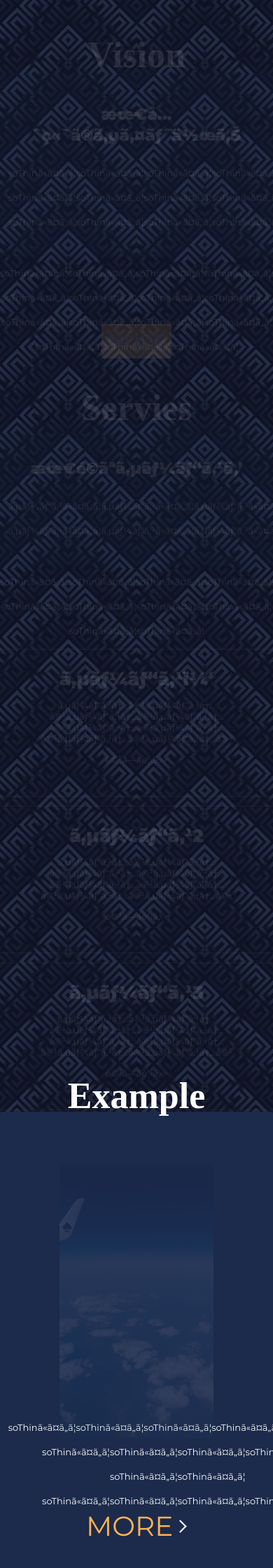
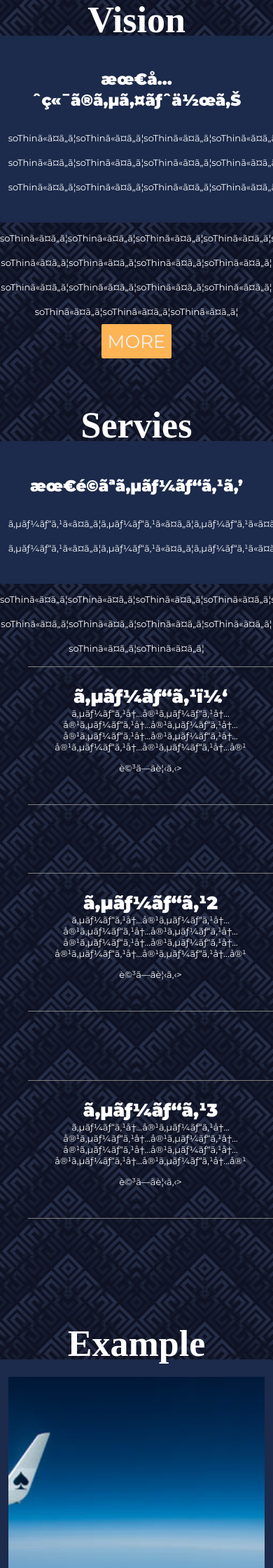
Before and after one commit to soThin/soThin-, a PHP site: page / in a window 390 px wide; the page is wider, and only the part inside the window is pictured. Shown: the part 845-3085 px from the top of that part at 70% size. Run offline with PHP 8.4, Linux system fonts and the light colour scheme.

Commit message:
Add files via upload

```diff
--- a/index.html
+++ b/index.html
@@ -56,107 +56,89 @@
     </nav>
     <header role="banner" class="flex header_wrapper">
         <div class="inline-center header_content">
-            <div class="header_item" id="item1">
             <h1 class="header_title serif inv_mv">soThin</h1>
-                <p class="header_descripiton fade_mv">- 良心的な価格で、優れたデザインと機能性を -</p>
-            </div>
+            <p class="fade_mv">- 良心的な価格で、優れたデザインと機能性を -</p>
         </div>
     </header>
     <main class="container">
-        <div class="main_wrapper">
 
-            <section id="visionIndex" class="main_element">
-                <div class="element_top inv_mv">
-                    <div class="main_description">
+
+        <section id="visionIndex">
+            <div class="main_wrapper inv_mv">
                 <h2 class="main_title title serif">Vision</h2>
-                        <h3 class="descripton_title">最先端のサイト作り</h3>
-                        <div class="card_item">
+                <h3>最先端のサイト作り</h3>
                 <p>soThinについてsoThinについてsoThinについてsoThinについて</p>
                 <p>soThinについてsoThinについてsoThinについてsoThinについてsoThinについてsoThinについて</p>
                 <p>soThinについてsoThinについてsoThinについてsoThinについてsoThinについてsoThinについて</p>
             </div>
-                    </div>
-                </div>
-                <div class="element_bottom inv_mv">
-                    <div class="bottom_descriptin">
+            <div class="inv_mv">
                 <p>soThinについてsoThinについてsoThinについてsoThinについてsoThinについて</p>
                 <p>soThinについてsoThinについてsoThinについてsoThinについて</p>
                 <p>soThinについてsoThinについてsoThinについてsoThinについて</p>
                 <p>soThinについてsoThinについてsoThinについて</p>
-                    </div>
             </div>
             <a href="contact.html" class="main_btn inv_mv">MORE</a>
         </section>
 
 
 
-            <section id="servisIndex" class="main_element">
-                <div class="element_top inv_mv">
-                    <div class="main_description">
+        <section id="servisIndex">
+            <div class="main_wrapper inv_mv">
                 <h2 class="main_title title serif">Servies</h2>
-                        <h3 class="descripton_title">最適なサービスを</h3>
-                        <div class="card_item">
+                <h3>最適なサービスを</h3>
                 <p>サービスについてサービスについてサービスについてサービスについてサービスについてサービスについて</p>
                 <p>サービスについてサービスについてサービスについてサービスについてサービスについて</p>
             </div>
-                    </div>
-                </div>
-                <div class="element_bottom inv_mv">
-                    <div class="bottom_descriptin">
+            <div class="inv_mv">
                 <p>soThinについてsoThinについてsoThinについてsoThinについてsoThinについて</p>
                 <p>soThinについてsoThinについてsoThinについてsoThinについて</p>
                 <p>soThinについてsoThinについて</p>
             </div>
-                </div>
-                <div class="main_content grid grid-3">
+            <ul class="main_content grid grid-3">
                 <a href="#">
-                        <div class="content_card item inv_mv" id="itemA">
-                            <h2 class="content_card_title">
+                    <li class="inv_mv">
+                        <h2 class="card_title">
                             サービス１
                         </h2>
-                            <p class="content_card_text">サービス内容サービス内容サービス内容サービス内容サービス内容サービス内容サービス内容サービス内容</p>
+                        <p class="card_text">サービス内容サービス内容サービス内容サービス内容サービス内容サービス内容サービス内容サービス内容</p>
                         <p>詳しく見る></p>
-                        </div>
+                    </li>
                 </a>
                 <a href="#">
-                        <div class="content_card inv_mv" id="itemB">
-                            <h2 class="content_card_title">
+                    <li class="inv_mv">
+                        <h2 class="card_title">
                             サービス2
                         </h2>
-                            <p class="content_card_text">サービス内容サービス内容サービス内容サービス内容サービス内容サービス内容サービス内容サービス内容</p>
+                        <p class="card_text">サービス内容サービス内容サービス内容サービス内容サービス内容サービス内容サービス内容サービス内容</p>
                         <p>詳しく見る></p>
-                        </div>
+                    </li>
                 </a>
                 <a href="#">
-                        <div class="content_card inv_mv" id="itemC">
-                            <h2 class="content_card_title">
+                    <li class="inv_mv">
+                        <h2 class="card_title">
                             サービス3
                         </h2>
-                            <p class="content_card_text">サービス内容サービス内容サービス内容サービス内容サービス内容サービス内容サービス内容サービス内容</p>
+                        <p class="card_text">サービス内容サービス内容サービス内容サービス内容サービス内容サービス内容サービス内容サービス内容</p>
                         <p>詳しく見る></p>
-                        </div>
+                    </li>
                 </a>
-                </div>
+            </ul>
         </section>
 
-            <section id="exampleIndex" class="element_top">
-                <div class="main_description example">
+        <section id="exampleIndex">
+            <div class="main_wrapper">
                 <h2 class="main_title title serif">Example</h2>
                 <div class="grid grid-2 main_content">
-                        <img class="example_img inv_mv" src="./lib/images/Sora.jpg" alt="">
-                        <div class="grid grid-1">
-                            <div class="example_description">
-                                <div class="descriptin_inner">
+                    <img class="inv_mv" src="./lib/images/Sora.jpg" alt="">
+                    <div class="main_inner">
+                        <h3>最適なサービスを</h3>
+                        <div>
                             <p>soThinについてsoThinについてsoThinについてsoThinについてsoThinについて</p>
                             <p>soThinについてsoThinについてsoThinについてsoThinについて</p>
-
                             <p>soThinについてsoThinについて</p>
                             <p>soThinについてsoThinについてsoThinについてsoThinについて</p>
                         </div>
-                            </div>
-                            <div class="flex">
-                                <a href="contact.html" class="flex contact_btn">MORE<span></span></a>
-                            </div>
+                        <a href="contact.html" class="inner_btn">MORE<span></span></a>
                     </div>
                 </div>
             </div>
@@ -164,8 +146,8 @@
 
 
         <section id="supportIndex">
-                <h2 class="support_title title serif">Support</h2>
-                <div class="grid grid-1 inline-center support_card">
+            <h2 class="title serif">Support</h2>
+            <div class="grid grid-1 inline-center">
                 <div class=" grid main_card hrz inv_mv">
                     <div class="card_header">
                         <img alt="card cap" src="https://dl.dropbox.com/s/ds26zx6k0fa9550/img1.jpeg?dl=0" class="card_img card_left">
@@ -186,7 +168,7 @@
                             parturient montes, nascetur ridiculus mus.</p>
                         <a class="flex card_btn" href="#">MORE</a>
                     </div>
-                        <div class="card_header box2">
+                    <div class="card_header">
                         <img alt="card cap" src="https://dl.dropbox.com/s/ds26zx6k0fa9550/img1.jpeg?dl=0" class="card_img card_right">
                     </div>
                 </div>
@@ -203,27 +185,27 @@
                     </div>
                 </div>
                 <div class="grid main_card hrz toRight flexbox inv_mv">
-                        <div class="card_body box1">
+                    <div class="card_body">
                         <h2 class="card_title">Marketing</h2>
                         </h2>
-                            <p class="card_text box2">Lorem ipsum dolor sit amet, consectetuer adipiscing elit.
+                        <p class="card_text">Lorem ipsum dolor sit amet, consectetuer adipiscing elit.
                             Aenean
                             commodo ligula eget dolor. Aenean massa. Cum sociis natoque penatibus et magnis dis
                             parturient montes, nascetur ridiculus mus.</p>
                         <a class="flex card_btn" href="#">MORE</a>
                     </div>
-                        <div class="card_header box2">
+                    <div class="card_header">
                         <img alt="card cap" src="https://dl.dropbox.com/s/ds26zx6k0fa9550/img1.jpeg?dl=0" class="card_img card_right">
                     </div>
                 </div>
             </div>
         </section>
 
-            <section class="main_element inv_mv">
-                <div class="main_description">
+        <section id="profileIndex" class="inv_mv">
+            <div class="main_wrapper">
                 <h2 class="main_title title serif">Profile</h2>
 
-                    <table class="about_table">
+                <table>
                     <tr>
                         <td>社名</td>
                         <td>soThin</td>
@@ -259,7 +241,7 @@
                         </td>
                     </tr>
                     <tr>
-                            <td class="table_text">主な取引先</td>
+                        <td>主な取引先</td>
                         <td>
 
                             <table>
@@ -277,22 +259,23 @@
                         </td>
                     </tr>
                 </table>
-                    <a href="contact.html" class="flex contact_btn">CONTACT<span></span></a>
+                <a href="contact.html" class="flex inner_btn">CONTACT<span></span></a>
             </div>
         </section>
-        </div>
     </main>
     <footer class="footer_wrapper flex">
-        <div class="footer_inner inline-center">
+        <ul class="footer_list">
+            <li>
                 <a class="footer_link" href="#top">
                     プライバシーポリシー
                 </a>
-
+            </li>
+            <li>
                 <a class="footer_link" href="#top">
                     サイトマップ
                 </a>
-
-        </div>
+            </li>
+        </ul>
         <p class="footer_text">Copyright@ Anonymous</p>
     </footer>
 </body>
--- a/style.css
+++ b/style.css
@@ -18,6 +18,15 @@ html,body{
     background-image: url('./lib/images/fancy-pants.jpg');
     background-size:50% auto;
     color: white;
+}
+a{
+    text-decoration: none;
+}
+ul {
+    list-style: none;
+  }
+.inline-center{
+    text-align: center;
 }
 /*font-size setting*/
 h1{
@@ -350,10 +323,17 @@ main h4{
 main h5{
 	padding: .5rem;
 }
+.main_wrapper{
+    position: relative;
+    background-color: #1C2A4B;
+    margin-top: 4rem;
+    border-radius: 3px;
+    padding: 3vh 3vw;
+}
 .main_card{
 	position: relative;
 	width: 100%;
-	background-color:var(--base-color);
+	background-color:cadetblue;
 }
 .main_card.grid{
 	grid-gap: 0;
@@ -578,260 +597,67 @@ main h5{
 
 
 
-/*setting*/
-@import
-url("https://dl.dropbox.com/s/jfw6geqazhwylbp/iota.css?dl=0");
-:root{
-    --base-color:rgb(240,240,240);
-    --font-color:rgb(27,27,27);
-    --main-color:rgb(88, 74, 176);/*#584AB0*/
-    --sub-color:rgb(204, 206, 113);/*#CCCE71*/
-    --accent-color:rgb(253, 180, 85);/*#FDB455*/
-}
-/*ここから*/
-.navbar_wrapper{
-    position: relative;
-    grid-gap: 0;
-    -ms-grid-columns: 3rem 1fr;
-    grid-template-columns: 3rem 1fr;
-    width: 100%;
-    margin: 0;
-    background-color: var(--base-color);
-    text-align: center;
-  overflow:hidden;
-    z-index: 900;
-}
-.navbar_brand{
-    grid-column: 1;
-    padding: 0 .5rem;
-}
-.navbar_logo{
-    display: block;
-    width: 2rem;
-    height: 2rem;
-    background-size: contain;
+
+/*visionIndex*/
+#visionIndex{
+    background-size: cover;
+    background-position: center;
     background-repeat: no-repeat;
-    background-position: center;
-}
-.navbar_wrapper .navbar_logo{
-    width: 100%;
-    height: auto;
-}
-.navbar_list{
-    grid-column: 2;
-    padding: 0;
-    margin: .75rem 0;
-    line-height: 1;
-}
-.navbar_list li{
-    display: inline-block;
-    list-style: none;
-}
-.navbar_wrapper .navbar_link,.navbar_wrapper .navbar_link:hover{
-    position: relative;
-    display: inline-block;
-    padding: 0 .125rem;
-    margin: .25rem .375rem;
-    color: var(--font-color);
-    text-transform: uppercase;
-    text-decoration: none;
-    list-style: none;
-    overflow: hidden;
-    transition: .3s;
-}
-.navbar_toggler{
-    position: relative;
-    grid-column: 2;
-    -ms-grid-column-align:end;
-        justify-self:end;
-    display: none;
-    width: 3rem;
-    height: 3rem;
-    padding: 0;
-    background: none;
-    border: none;
-    margin: 0 .5rem;
-    cursor: pointer;
-}
-.navbar_toggler span{
-    position: absolute;
-    left: 0;
-    top: calc(50% - .5px);
-    display: block;
-    width: 100%;
-    height: 1px;
-    background-color: var(--font-color);
-    transition: .3s;
-}
-.navbar_toggler span:nth-of-type(1){
-    -webkit-transform: translateY(calc(-1rem + 2px));
-            transform: translateY(calc(-1rem + 2px));
-}
-.navbar_toggler span:nth-of-type(3){
-    -webkit-transform: translateY(calc(1rem - 2px));
-            transform: translateY(calc(1rem - 2px));
-}
-.navbar_toggler.active span:nth-of-type(1){
-    -webkit-transform: rotateZ(45deg);
-            transform: rotateZ(45deg);
-}
-.navbar_toggler.active span:nth-of-type(2){
-    -webkit-transform: translateX(100%);
-            transform: translateX(100%);
-    opacity: 0;
-}
-.navbar_toggler.active span:nth-of-type(3){
-    -webkit-transform: rotateZ(-45deg);
-            transform: rotateZ(-45deg);
-}
-@media (max-width: 575px){
-    .navbar_list{
-        display: none;
-        grid-column: span 2;
-        transition: .3s;
-        opacity: 0;
-        transform: translateY(-100%);
-    }
-    .navbar_list li{
-        display: block;
-        padding: .5rem 0;
-    }
-    .navbar_toggler.active + .navbar_list{
-        display: block;
-        opacity: 1;
-        transform: translateY(0%);
-    }
-    .navbar_toggler{
-        display: block;
-    }
-}
-a{
-    text-decoration: none;
-}
-.inline-center{
-    text-align: center;
-}
-.footer_wrapper{
-    flex-direction: column;
-    height: 30vh;
-    background-color: #0A132A;
-    color: white;
+    margin-bottom: 15vh;
 }
 
-.footer_inner{
-    justify-content: center;
-}
-.footer_link{
-    color: #ACBCE2;
-    text-decoration: none;
-    margin: 0 1%;
-}
-.content_card{
-    background-color: rgb（63, 82, 126）;
+/*servisIndex*/
+#servisIndex .main_content li{
     transition:  0.5s;
     padding: 2rem;
+    margin-bottom: 10vh;
     border-top: solid 1px gray;
     border-bottom: solid 1px gray;
     color: white;
 }
-.content_card:hover{
+#servisIndex .main_content li:hover{
     background-color: rgb(68, 93, 146);
     border-color: rgb(68, 93, 146);
 }
+
+/*exampleIndex*/
 #exampleIndex{
-
     padding-top: 4rem;
     width:100vw;
     margin-left: calc(50% - 50vw);
+    margin-bottom: 10vh;
     overflow: hidden;
 }
+#exampleIndex img{
+    min-height: 36rem;
+    object-fit: contain;
+}
+
+/*supportIndex*/
 #supportIndex{
     position: relative;
+    margin-bottom: 15vh;
 }
-.support_title{
-    margin-bottom: -1rem;
+#supportIndex .title{
+    margin-bottom: -1.8rem;
     position: relative;
     z-index: 100;
 }
-.example_img{
 
-    max-height: 30rem;
-    object-fit: contain;
+/*profileIndex*/
+#profileIndex{
+    margin-bottom: 10vh;
 }
-.example_description{
-
-    display: flex;
-}
-
-.descriptin_inner{
-    margin-top: auto;
-}
-.main_title{
-    position: absolute;
-    top: 0;
-    right: 0;
-    left: 0;
-    margin-top: -4rem;
-}
-.title{
-    font-size: 4rem;
-}
-.main_description{
-    position: relative;
-    background-color: #1C2A4B;
-    margin-top: 4rem;
-    border-radius: 3px;
-    padding: 3vh 3vw;
-}
-.example{
-    margin-top: 0;
-}
-.about_table{
+#profileIndex table{
     margin: 0 auto;
 }
-td{
+#profileIndex td{
     width: 8rem;
     height: 3rem;
 }
 
-.main_btn{
-    background-color:var(--accent-color);
-    border:2px solid var(--accent-color);
-    border-radius: 3px;
-    color:var(--base-color);
-    padding:.5rem;
-    margin: 0 auto;
-    font-size: 2rem;
-}
-.main_btn:hover{
-    background-color:var(--base-color);
-    border:2px solid var(--accent-color);
-    color:var(--accent-color);
-    border-radius: 3px;
-  }
-.contact_btn{
-    font-size:3rem;
-    text-transform:uppercase;
-    color:var(--accent-color);
-    margin: auto;
-  }
-  .contact_btn span{
-    display:inline-block;
-    width:1rem;
-    height:1rem;
-    border-top:2px solid white;
-    border-right:2px solid white;
-    margin:.25rem;
-    transition:.3s;
-    transform:rotateZ(45deg);
-  }
-  .contact_btn:hover span{
-    transform:translateX(50%) rotateZ(45deg);
-    color: orange;
-  }
 
-
-
+/*invew*/
 .inv_mv{
     opacity: 0.1;
     transform: translate(0,50px);
@@ -856,58 +682,25 @@ td{
     -webkit-transform: translate(0,0);
     transition: 3s;
 }
-.main_card.hrz{
-  grid-gap:0;
-  grid-template-columns:1fr 1fr;
-  grid-template-rows:1fr;
-}
-@media screen and (max-width:640px){
-    .main_card.hrz{
-        grid-template-columns:1fr;
-    }
-    .card_body{
-        position: fixed;
-    }
 
-    .flexbox {
-    flex-direction: row;
-    }
-    .flexbox :nth-child(1) { order: 2; }
-    .flexbox :nth-child(2) { order: 1; }
-}
-.main_card.hrz .card_header{
-  height:100%;
-  padding:0;
-}
-.main_card.hrz .card_img{
-  height:100%;
-}
-.main_card.hrz .card_body{
-  position:relative;
-}
-@media screen and (min-width:640px){
-.main_card.hrz .card_body::before{
-  content:"";
-  position:absolute;
-  top:50%;
-  left:0rem;
-  width:1rem;
-  height:1rem;
-  background-color:var(--base-color);
-  transform:translate(-50%,-50%) rotateZ(45deg);
-  z-index:801;
-}
-.main_card.hrz.toRight .card_body::before{
-  right:0;
-  left:auto;
-  transform:translate(50%,-50%) rotateZ(45deg);
-}
-}
-#visionIndex{
-    background-size: cover;
-    background-position: center;
-    background-repeat: no-repeat;
-}
+
+
+
+
+
+
+
+
+
+
+
+
+
+
+
+
+
+
 
 
 
```
Also changed, not shown: other parts of style.css (+113 -110 lines). Lines whose indentation alone changed are shown as unchanged.
